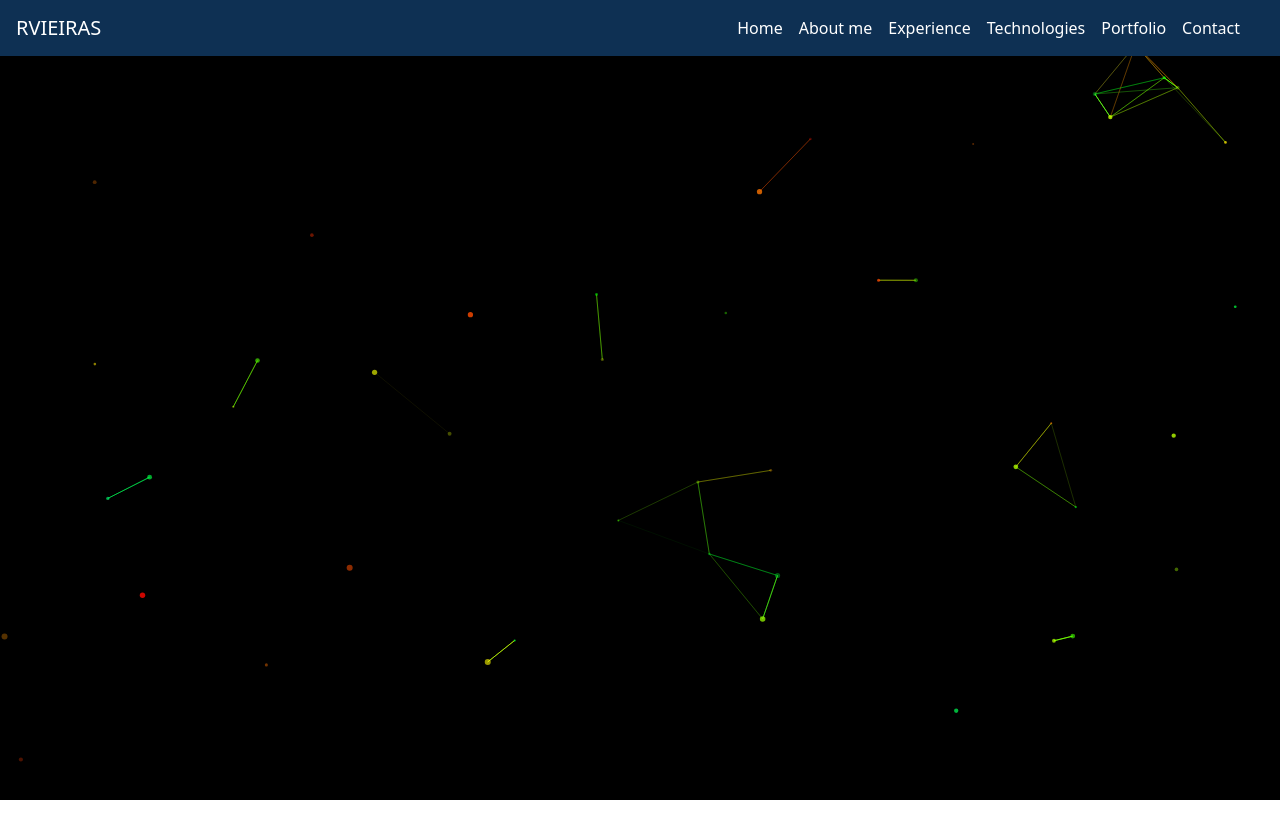
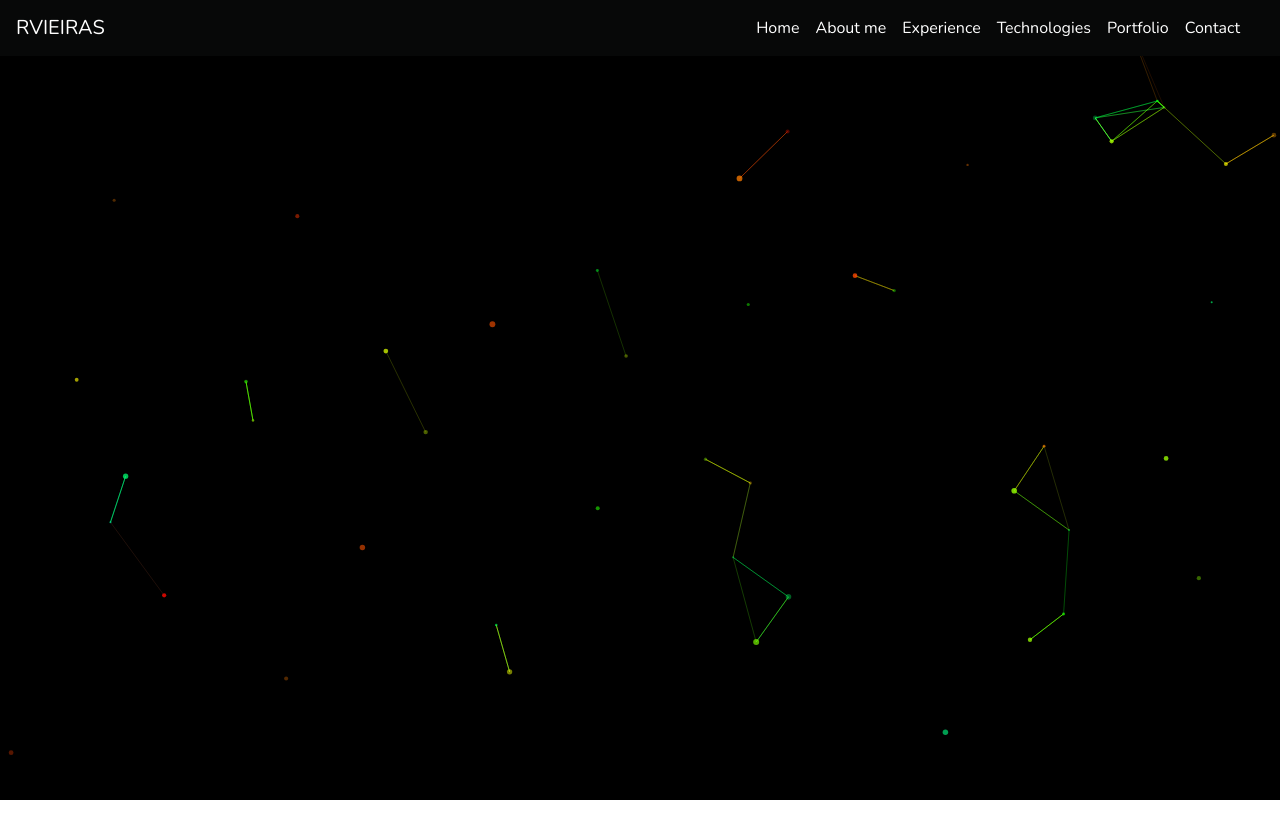
Before and after one commit to rrenattavs/portfolio, a React (Vite) app: page / in a window 1280 px wide. Shown: the top 838 px of the page. Before the commit the page ends 800 px from the top, so only its background shows below. Built offline with nearby package versions, Linux system fonts and the light colour scheme.

Commit message:
Change the navbar color for black

```diff
--- a/src/index.css
+++ b/src/index.css
@@ -1,27 +1,42 @@
+ @import url('https://fonts.googleapis.com/css2?family=Nunito:wght@200;300;400;600;700;800&display=swap');
+
  :root {
-  --nav-color: hsl(210, 72%, 19%);
+  --nav-color: hsl(180, 6%, 3%);
   --nav-color-hover: hsl(210, 11%, 45%);
   --nav-border-color:hsl(210, 11%, 45);
   --light-color: hsl(209, 11%, 92%);
   --font-color: hsl(0, 0%, 100%);
-  --font-color-hover: hsl(216, 16%, 36%);
-  --bs-navbar-color: hsl(0, 0%, 100%);
-
-  /* font-family: Inter, system-ui, Avenir, Helvetica, Arial, sans-serif;
-  line-height: 1.5;
-  font-weight: 400;
-
-  color-scheme: light dark;
-  color: rgba(255, 255, 255, 0.87);
-  background-color: #242424;
-
-  font-synthesis: none;
-  text-rendering: optimizeLegibility;
-  -webkit-font-smoothing: antialiased;
-  -moz-osx-font-smoothing: grayscale;
-  -webkit-text-size-adjust: 100%; */
+  --font-color-hover: hsl(215, 16%, 36%);
 }
 
+.App{
+  font-family: 'Nunito', sans-serif;
+  /* position:absolute; */
+}
+
+.tsparticles-canvas-el{
+  position: inherit !important;
+  min-height: 96vh;
+}
+
+#tsparticles{
+  height: 100vh;
+  position: "inherit";
+  top:0;
+  left: 0;
+    bottom: 0;
+    right: 0;
+    padding: 0;
+    margin: 0;
+    z-index: 0;
+}
+
+.app-nav{
+  position: relative;
+    top: 0;
+    left: 0;
+    z-index: 1;
+}
 
 /* a {
   font-weight: 500;
@@ -31,16 +46,16 @@
 a:hover {
   color: #535bf2;
 }
+*/
 
-
-body {
+/* body {
   margin: 0;
   display: flex;
   place-items: center;
   min-width: 320px;
   min-height: 100vh;
-}
-
+} */
+/*
 h1 {
   font-size: 3.2em;
   line-height: 1.1;
--- a/src/screens/navigationBar/NavigationBar.css
+++ b/src/screens/navigationBar/NavigationBar.css
@@ -1,17 +1,17 @@
     .navigation__container{
         background-color: var(--nav-color) ;
-    color: var(--nav-color-hover, white);
+        color: var(--nav-color-hover);
     }
 
     .navbar-light .navbar-nav .nav-link{
-    color: var(--font-color) !important;
+        color: var(--font-color, white) !important;
     }
 
     .navbar-brand {
-    color: var(--font-color) !important;
+        color: var(--font-color, white) !important;
     }
 
-.navbar-light .navbar-toggler-icon{
+    .navbar-toggler-icon{
         filter: invert(1);
     }
 
--- a/src/screens/navigationBar/NavigationBar.jsx
+++ b/src/screens/navigationBar/NavigationBar.jsx
@@ -1,4 +1,3 @@
-import React from 'react'
 import "./NavigationBar.css"
 import "../../App.css"
 import Navbar from 'react-bootstrap/Navbar'
```
Lines whose indentation alone changed are shown as unchanged.
